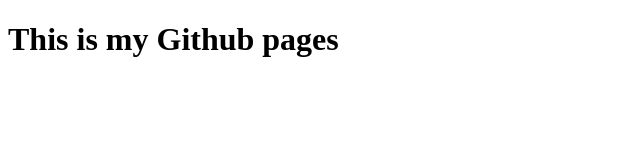
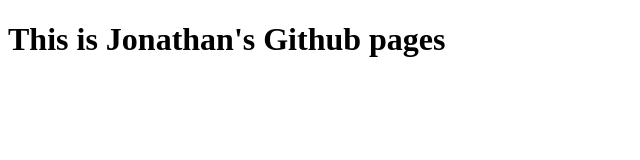
Before and after one commit to Jonathan-Rathjen/scripts, a plain HTML site: page index.html in a window 1280 px wide. Shown: the whole page, without its empty margins (0-640 px from the left). Drawn offline with Linux system fonts and the light colour scheme.

Commit message:
minor change

```diff
--- a/index.html
+++ b/index.html
@@ -8,7 +8,7 @@
 </head>
 
 <body>
-  <h1>This is my Github pages</h1>
+  <h1>This is Jonathan's Github pages</h1>
 </body>
 
 </html>
```
